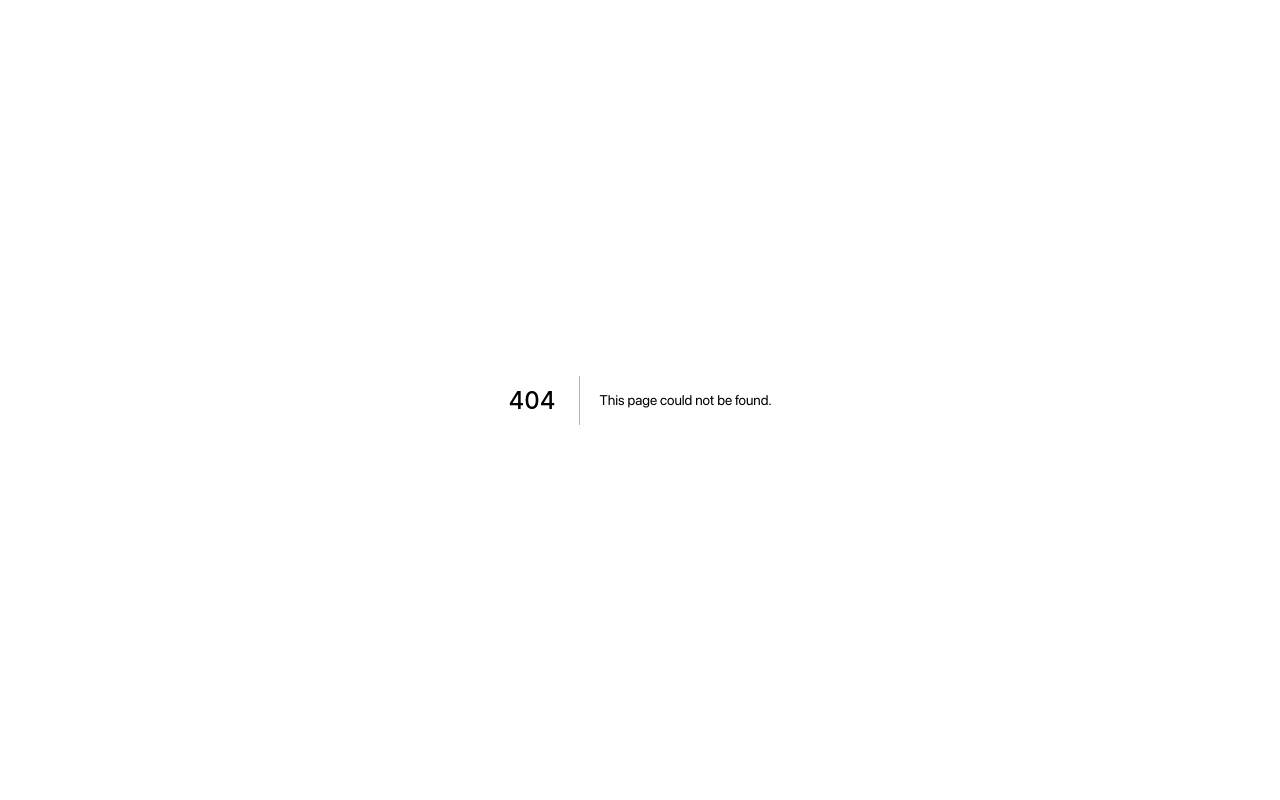
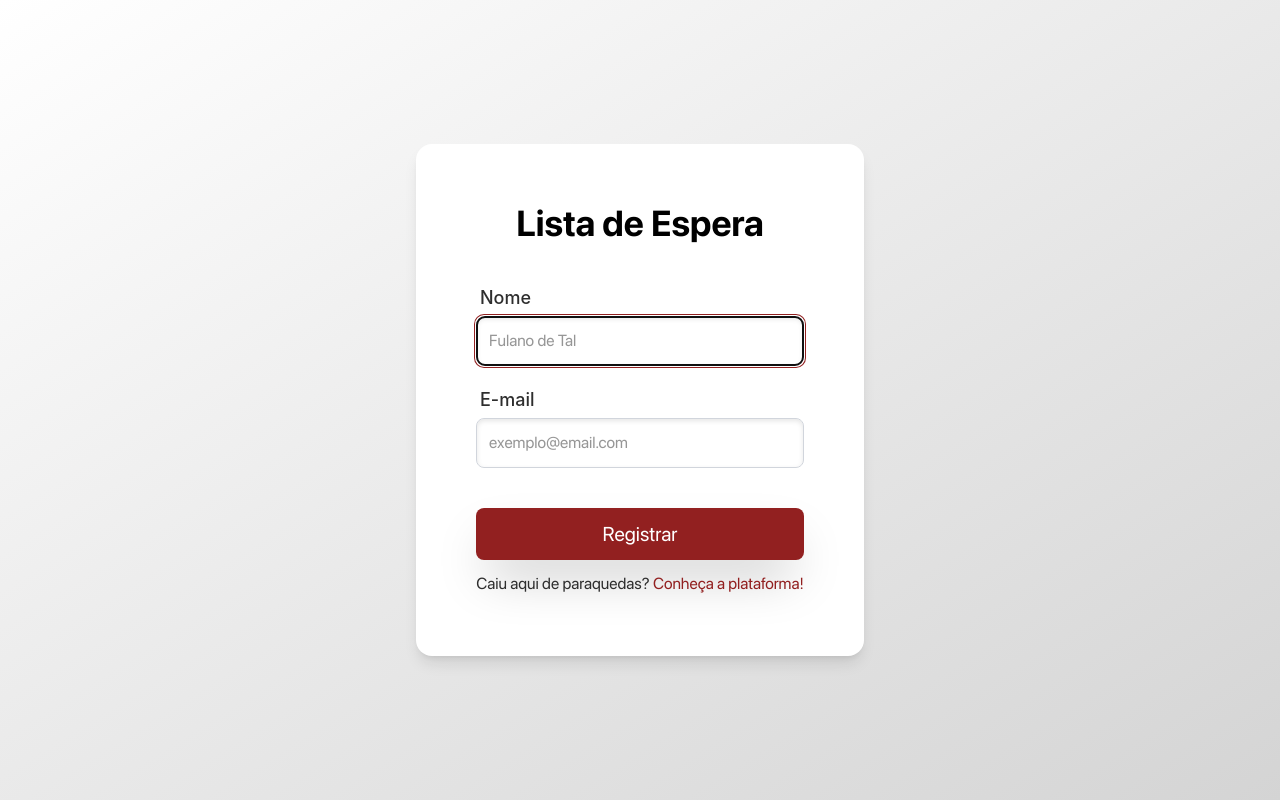
Before and after one commit to OLuizFernando/estudafatec.com, a Next.js app: page /waitlist in a window 1280 px wide. Before the commit this address had no page. Built offline with nearby package versions, Linux system fonts and the light colour scheme; a web font is replaced by a local one.

Commit message:
feat: create `waitlist` page

```diff
--- /dev/null
+++ b/pages/waitlist/index.js
@@ -0,0 +1,38 @@
+import CredentialsForm from "components/CredentialsForm";
+
+function Waitlist() {
+  return (
+    <>
+      <div className="min-h-screen flex flex-col justify-center items-center bg-gradient-to-br from-white to-neutral-300">
+        <CredentialsForm
+          title="Lista de Espera"
+          inputs={[
+            {
+              label: "Nome",
+              id: "name",
+              type: "text",
+              placeholder: "Fulano de Tal",
+              required: true,
+              autoFocus: true,
+            },
+            {
+              label: "E-mail",
+              id: "email",
+              type: "email",
+              placeholder: "exemplo@email.com",
+              required: true,
+            },
+          ]}
+          buttonText="Registrar"
+          redirectText={{
+            label: "Caiu aqui de paraquedas?",
+            linkText: "Conheça a plataforma!",
+            href: "/",
+          }}
+        />
+      </div>
+    </>
+  );
+}
+
+export default Waitlist;
```
